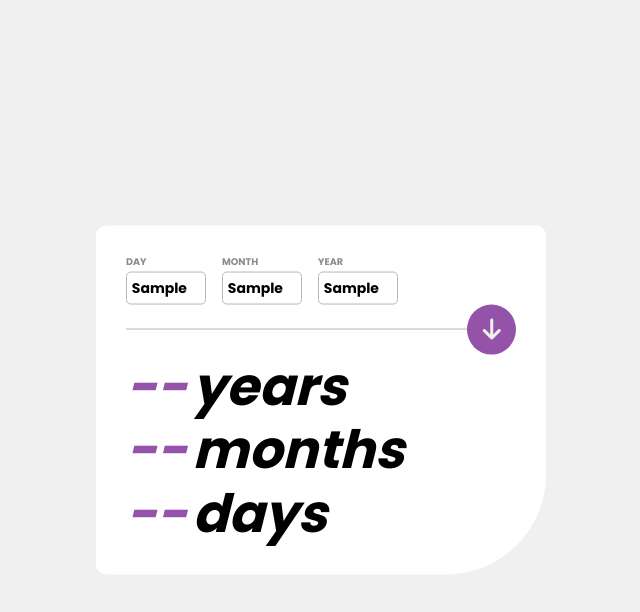
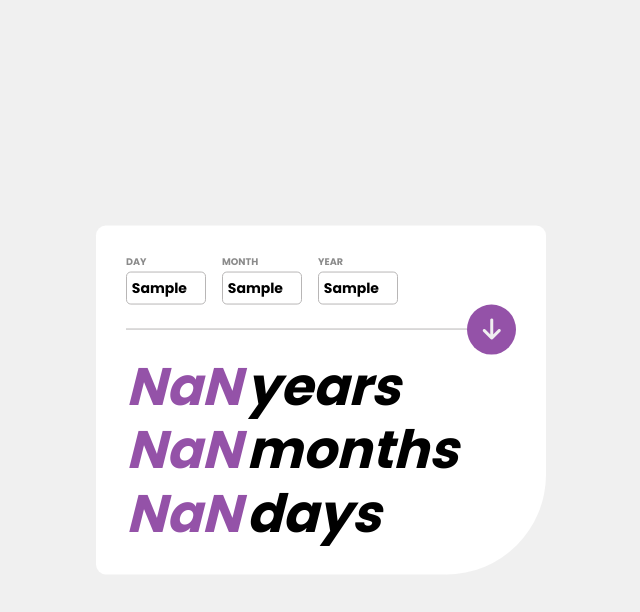
Before and after one commit to M-b-a-s/age-calculator-app, a plain HTML site: page index.html in a window 1280 px wide. Both pictures are taken after typing "Sample", "Sample", "Sample" into the empty fields and a click on the button 810 px from the left and 329 px from the top of the page. Shown: the whole page, without its empty margins (319-959 px from the left). Drawn offline with Linux system fonts and the light colour scheme.

Commit message:
add functionality

```diff
--- a/app.js
+++ b/app.js
@@ -14,14 +14,19 @@ const yearErr = document.getElementById('year-error');
 const date = new Date();
 const currentYear = date.getFullYear();
 
+// Input values(Global)
+let day;
+let month;
+let year;
+
 // Event listener for form submission
 form.addEventListener('submit', (e) => {
     e.preventDefault();
 
     // Get input values
-    const day = parseInt(dayInput.value);
-    const month = parseInt(monthInput.value);
-    const year = parseInt(yearInput.value);
+   day = parseInt(dayInput.value);
+   month = parseInt(monthInput.value);
+   year = parseInt(yearInput.value);
 
     // Validate day, month, and year
     if (day < 1 || day > 31) {
@@ -37,24 +42,48 @@ form.addEventListener('submit', (e) => {
     if (month < 1 || month > 12) {
         monthErr.style.display = 'block';
         monthInput.style.borderColor = 'red';
-        document.querySelector("[for='month']").style.color = 'red'
+        document.querySelector("[for='month']").style.color = 'red';
     } else {
         monthErr.style.display = 'none';
         monthInput.style.borderColor = '';
-        document.querySelector("[for='month']").style.color = ''
+        document.querySelector("[for='month']").style.color = '';
     }
 
     if (year > currentYear) {
         yearErr.style.display = 'block';
         yearInput.style.borderColor = 'red'
-        document.querySelector("[for='year']").style.color = 'red'
+        document.querySelector("[for='year']").style.color = 'red';
     } else {
         yearErr.style.display = 'none';
         yearInput.style.borderColor = '';
         document.querySelector("[for='year']").style.color = ''
     }
 
+    calculateAge()
 });
+
+/*
+* calculateAge - computes age in years, months and days
+* desc: assumes an average number of days
+* @years: variable to show day in the DOM
+* @months: variable to show months in the DOM
+* @days: variable to show days in the DOM
+*/
 
 
 // calculate age in years, months and days
+const calculateAge = (years, months, days) => {
+    years = parseInt(currentYear - year);
+    months = parseInt(years * 12);
+
+    // number of days
+    let averageNumDays = 30.44;
+    days = Math.round(months * averageNumDays);
+
+    !(year > 2023) ? document.getElementById('years').textContent = years : null;
+
+    !(year > 2023) ? document.getElementById('months').textContent = months :null;
+
+    !(year > 2023) ? document.getElementById('days').textContent = days : null;
+
+}
--- a/style.css
+++ b/style.css
@@ -60,6 +60,7 @@ body {
     padding: 0.3rem;
     border-radius: 0.3rem;
     margin-right: 6px;
+    cursor: pointer;
 }
 
 
@@ -114,6 +115,7 @@ body {
 
 .btn-submit:hover {
     transform: scale(1.1);
+    background: #141414;
 }
 
 /* output */
```
Also changed, not shown: 1 other file.
